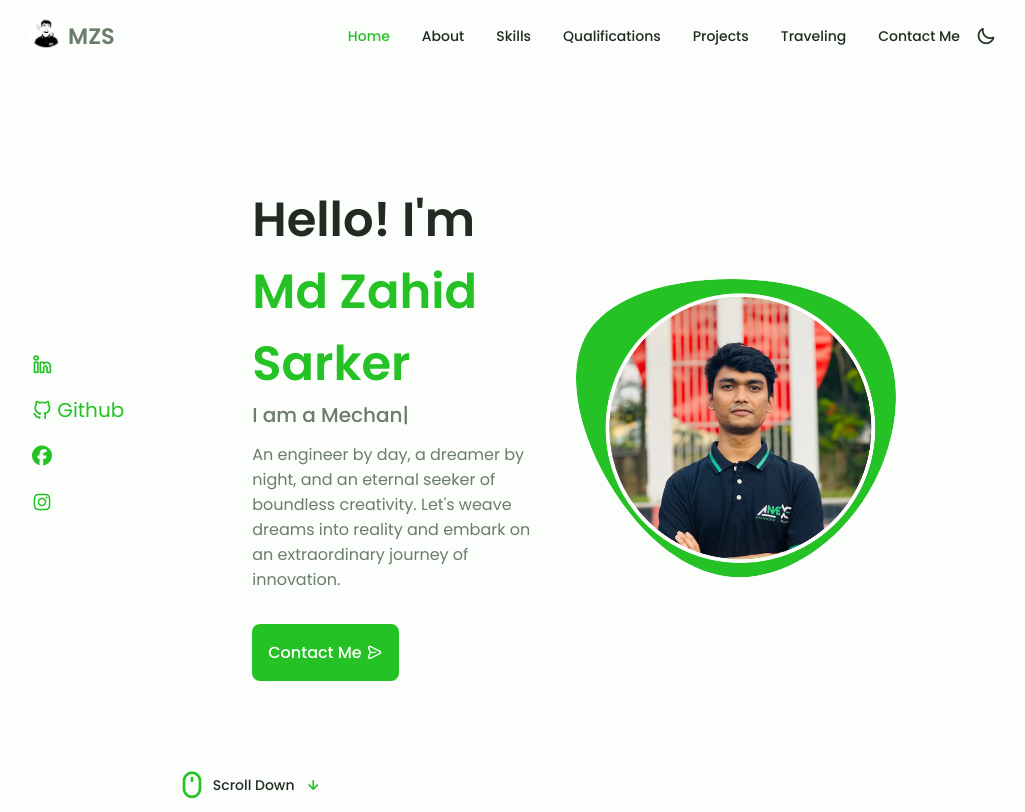
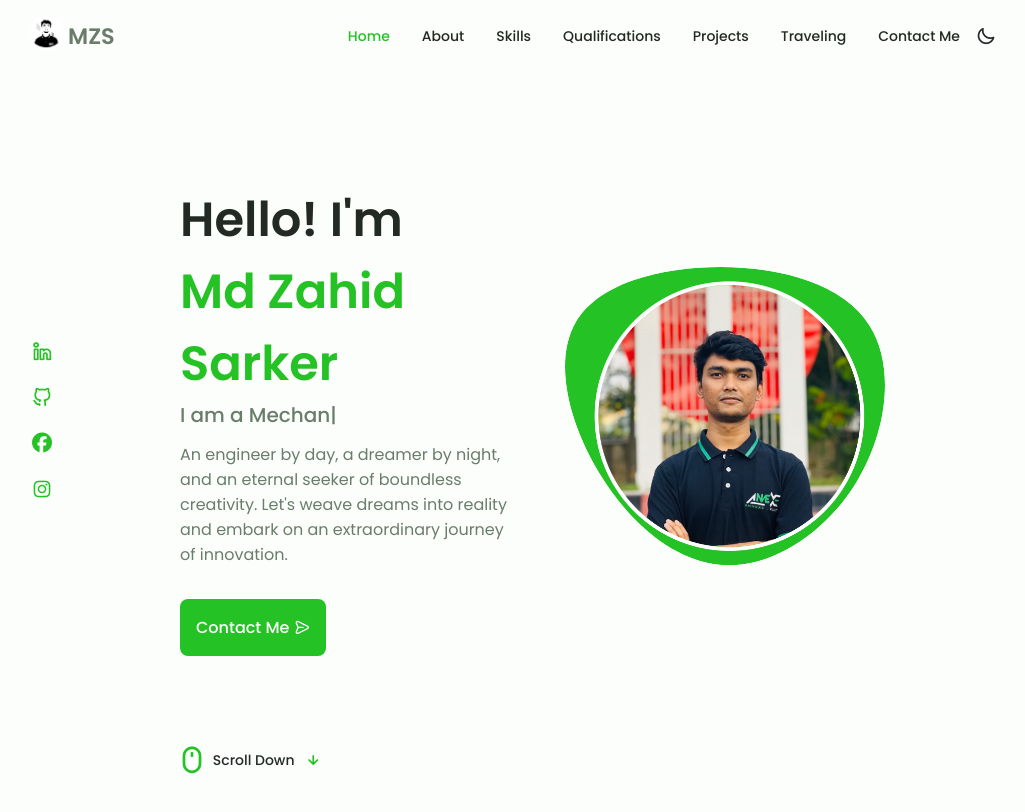
Before and after one commit to mdzahidsarker/portfolio, a website: page index.html in a window 1280 px wide. Shown: the top 812 px of the page, without its empty margins (128-1153 px from the left). Drawn offline with nearby package versions, Linux system fonts and the light colour scheme; files whose address does not match are found by name.

Commit message:
Update index.html

```diff
--- a/index.html
+++ b/index.html
@@ -115,7 +115,6 @@
 
             <a href="https://github.com/mdzahidsarker" class="home_social-icon" target="_blank">
               <i class="uil uil-github-alt"></i>
-              <span class="tooltiptext">Github</span>
             </a>
 
             <a href="https://www.facebook.com/zahid1902163" class="home_social-icon" target="_blank">
```
